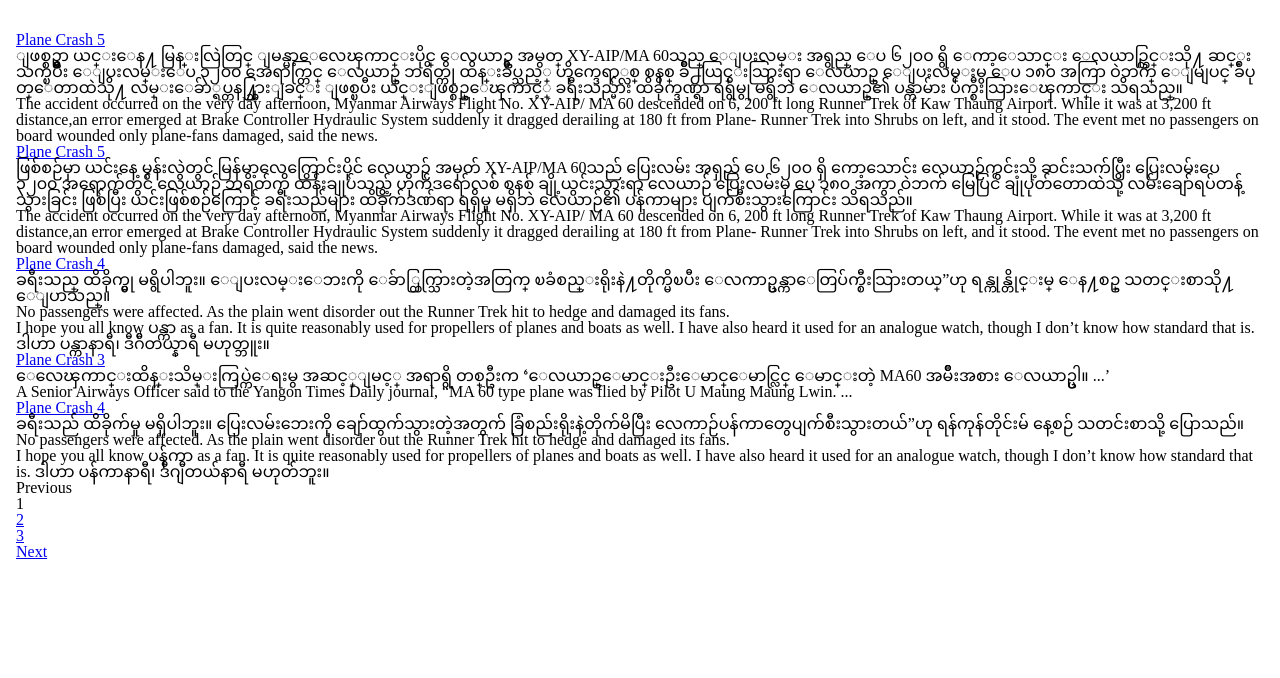
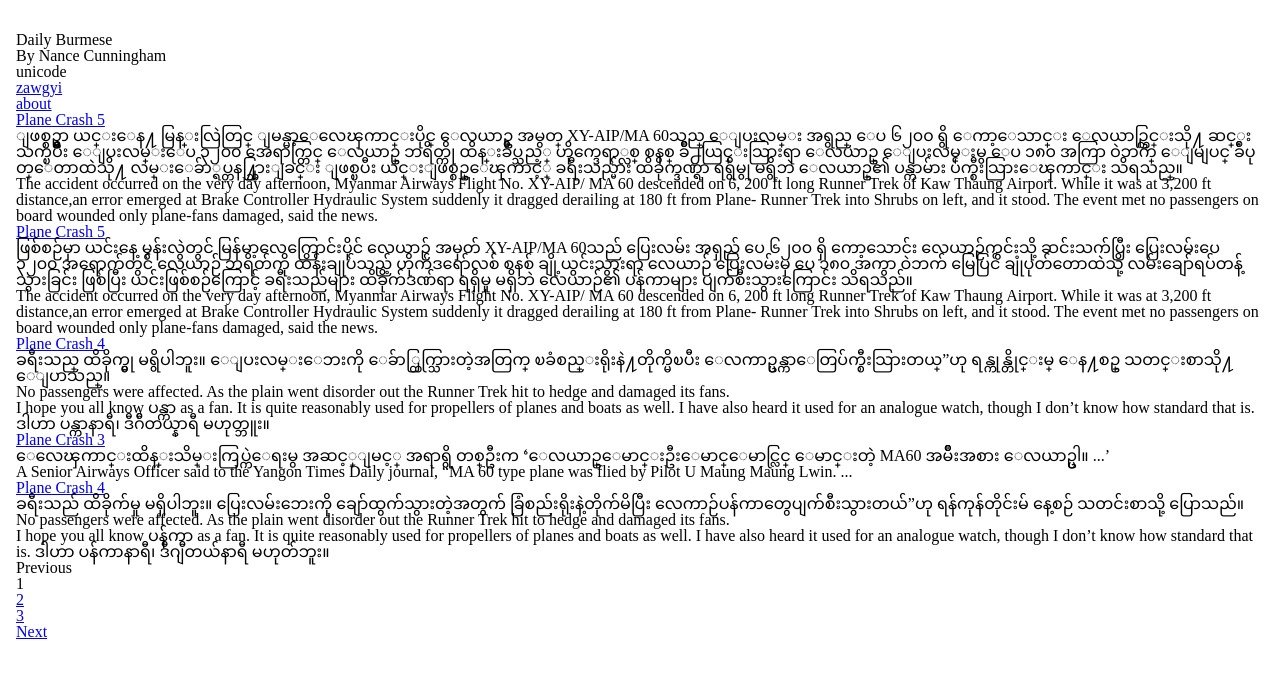
Before and after one commit to qisine/dailyburmese, a Jekyll site: the page built from index.html, in a window 1280 px wide. Shown: the top 678 px of the page. Built offline with Jekyll 4.4.1, drawn with Linux system fonts in a browser that asks for light colours; the list of posts is cut into pages by our own code.

Commit message:
trying to get this working

```diff
--- a/_layouts/default.html
+++ b/_layouts/default.html
@@ -14,6 +14,29 @@
   <title>Daily Burmese by Nance Cunningham</title>
 </head>
 <body>
+  <header>
+    <div id="logo">
+      <div id="site_name">Daily Burmese</div>
+      <div id="credential">By Nance Cunningham</div>
+    </div>
+    <nav>
+      <ul>
+      {% if page.name == "zawgyi" %}
+        <li><a href="{{ site.baseurl }}">unicode</a>
+        <li>zawgyi
+        <li><a href="{{ site.baseurl }}about">about</a>
+      {% elsif page.name == "about" %}
+        <li><a href="{{ site.baseurl }}">unicode</a>
+        <li><a href="{{ site.baseurl }}zawgyi">zawgyi</a>
+        <li>about
+      {% else %}
+        <li>unicode
+        <li><a href="{{ site.baseurl }}zawgyi">zawgyi</a>
+        <li><a href="{{ site.baseurl }}about">about</a>
+      </ul>
+      {% endif %}
+    </nav>
+  </header>
   {{ content }}
 </body>
 </html>
--- a/_plugins/category_pagination.rb
+++ b/_plugins/category_pagination.rb
@@ -1,17 +1,35 @@
 module Jekyll
   class CategoryPaginator < Generator
+    safe true
+
     def generate(site)
-      puts "posts: #{site.posts.size}"
-      site.categories.each {|c| paginate(site, c) }
+      site.categories.each {|c| paginate(site, c[0], c[1]) }
     end
 
-    def paginate(site, category)
-      count = Pager.calculate_pages(site.posts, site.config['paginate'].to_i)
+    def paginate(site, type, posts)
+      count = Pager.calculate_pages(posts, site.config['paginate'].to_i)
+      (1..count).each do |page_num|
+        pager = Pager.new(site, page_num, posts, count)
+        path = "/#{type}"
+        path += "/p#{page_num}" if page_num > 1
+
+        cat_page = CategoryPage.new(site, site.source, path, type)
+        cat_page.pager = pager
+        site.pages << cat_page
+      end
     end
   end
 
   class CategoryPage < Page
-    def initialize(site, base, dir, type, val)
+    def initialize(site, base, dir, type)
+      @site = site
+      @base = base
+      @dir = dir
+      @name = 'index.html'
+
+      self.process(@name)
+      self.read_yaml(File.join(base, '_layouts'), 'default.html')
+      self.data["category"] = type
     end
   end
 end
--- a/index.html
+++ b/index.html
@@ -4,55 +4,11 @@
 
 <ul>
   {% for post in paginator.posts %}
-    <li><a href="{{ post.url }}">{{ post.title }}</a></li>
-    {{ post.content }}
+    <li>
+      <h3><a href="{{ post.url }}">{{ post.title }}</a></h3>
+      <p>{{ post.content }}</p>
+    </li>
   {% endfor %}
 </ul>
 
-
-<div class="pagination">
-  {% if paginator.previous_page %}
-    <div class="previous">
-      {% if paginator.previous_page == 1 %}
-        <a href="/">Previous</a>
-      {% else %}
-        <a href="{{ paginator.previous_page_path }}">Previous</a>
-      {% endif %}
-    </div>
-  {% else %}
-    <div class="previous disabled">
-      <span>Previous</span>
-    </div>
-  {% endif %}
-
-  <ul class="pages">
-    <li class="page">
-      {% if paginator.page == 1 %}
-        <span class="current-page disabled">1</span>
-      {% else %}
-        <a href="/">1</a>
-      {% endif %}
-    </li>
-
-    {% for count in (2..paginator.total_pages) %}
-      <li class="page">
-        {% if count == paginator.page %}
-          <span class="current-page disabled">{{ count }}</span>
-        {% else %}
-          <a href="/p{{ count }}">{{ count }}</a>
-        {% endif %}
-      </li>
-    {% endfor %}
-  </ul>
-
-  {% if paginator.next_page %}
-    <div class="next">
-      <a href="{{ paginator.next_page_path }}">Next</a>
-    </div>
-  {% else %}
-    <div class="next disabled">
-      <span>Next</span>
-    </div>
-  {% endif %}
-
-</div>
+{% include footer.html %}
```
Also changed, not shown: a/c/app.css (line endings or trailing spaces).
